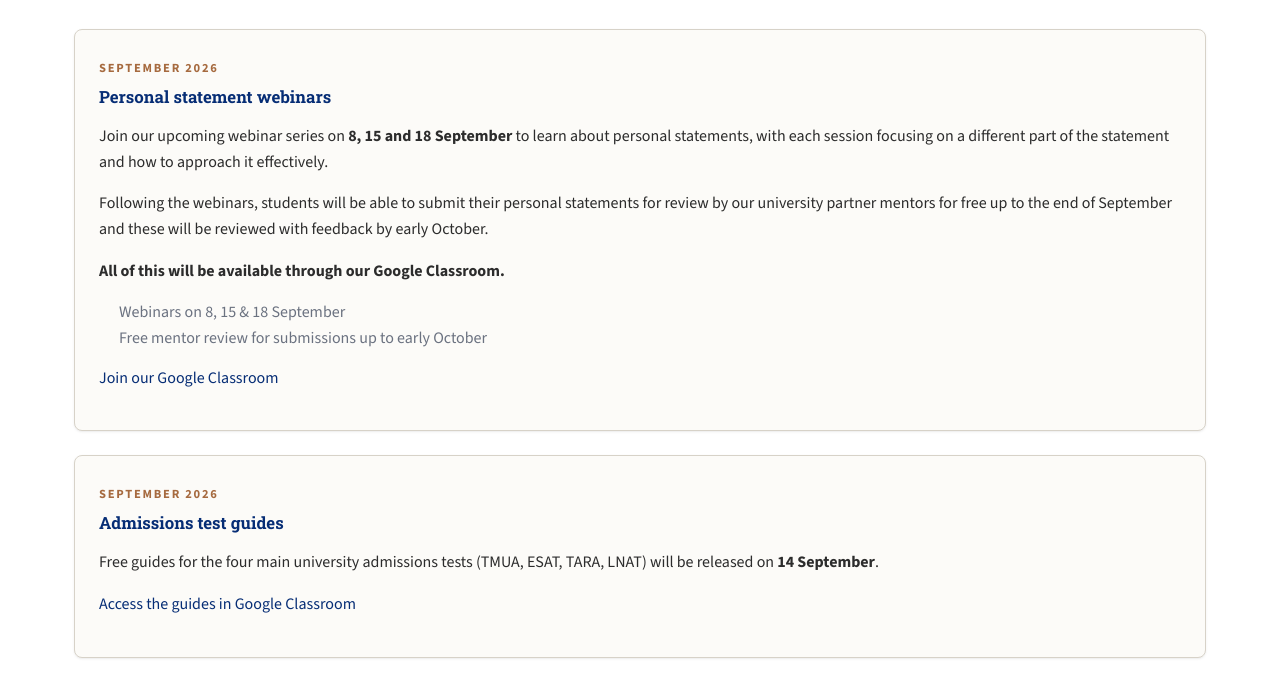
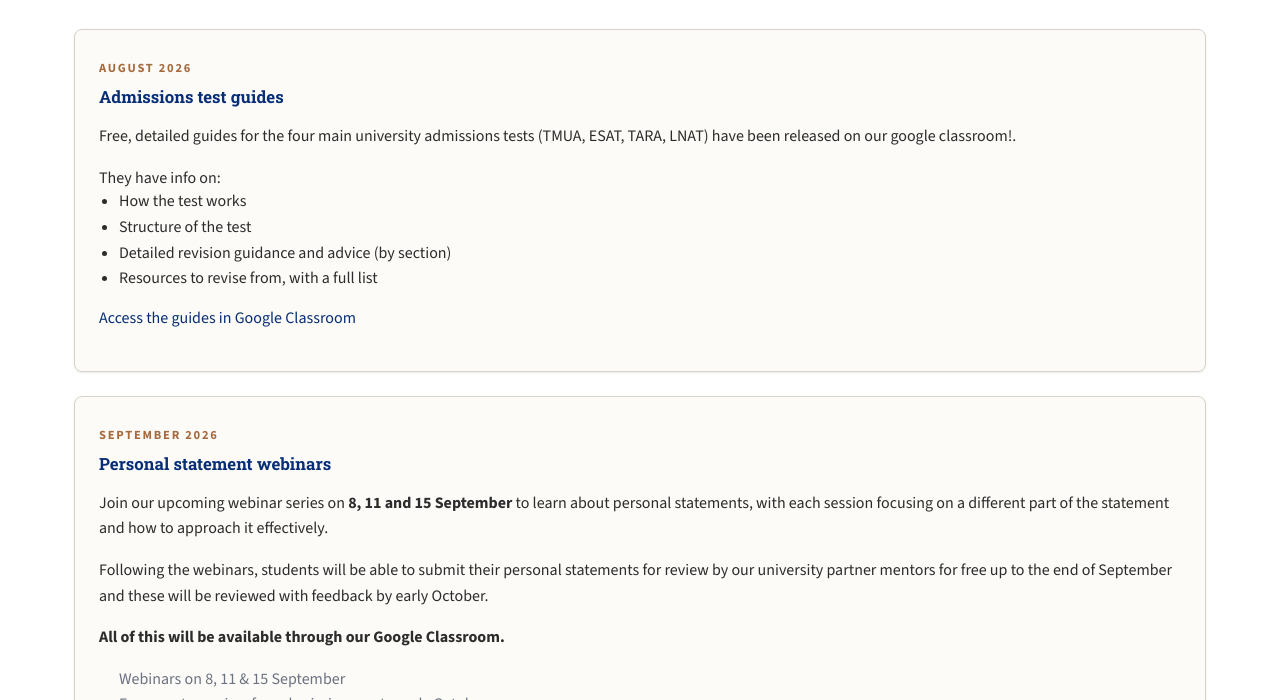
Before and after one commit to IshbirSingh/EdSeva-Website, a plain HTML site: page events.html in a window 1280 px wide. Shown: the part 660-1360 px from the top of the page. Drawn offline with nearby package versions, Linux system fonts and the light colour scheme.

Commit message:
Pre-release Changes
Add new UCL logo and make date/info changes

```diff
--- a/events.html
+++ b/events.html
@@ -83,24 +83,31 @@
         <p class="lede">These are the events we have planned.</p>
       </div>
       <div class="grid">
+        <article class="card" data-aos="fade-up" data-aos-delay="100">
+          <p class="eyebrow">August 2026</p>
+          <h4>Admissions test guides</h4>
+          <p>Free, detailed guides for the four main university admissions tests (TMUA, ESAT, TARA, LNAT) have been released on our google classroom!.</p>
+          <p style = "margin-bottom: -10px;">They have info on:</p>
+          <ul style="list-style: disc; padding-left: 1.25rem; margin-top: 0.5rem;">
+            <li>How the test works</li>
+            <li>Structure of the test</li>
+            <li>Detailed revision guidance and advice (by section)</li>
+            <li>Resources to revise from, with a full list</li>
+          </ul>
+          <p style="margin-top: 0.9rem;"><a href="https://classroom.google.com/c/ODcwNTE3MjA2MjIx?cjc=i6vutabl" target="_blank" rel="noopener">Access the guides in Google Classroom</a></p>
+        </article>
+
         <article class="card" data-aos="fade-up">
           <p class="eyebrow">September 2026</p>
           <h4>Personal statement webinars</h4>
-          <p>Join our upcoming webinar series on <strong>8, 15 and 18 September</strong> to learn about personal statements, with each session focusing on a different part of the statement and how to approach it effectively.</p>
+          <p>Join our upcoming webinar series on <strong>8, 11 and 15 September</strong> to learn about personal statements, with each session focusing on a different part of the statement and how to approach it effectively.</p>
           <p>Following the webinars, students will be able to submit their personal statements for review by our university partner mentors for free up to the end of September and these will be reviewed with feedback by early October.</p>
           <p><strong>All of this will be available through our Google Classroom.</strong></p>
           <ul style="margin: 0.75rem 0 0 1.25rem; color: var(--color-text-muted);">
-            <li>Webinars on 8, 15 &amp; 18 September</li>
+            <li>Webinars on 8, 11 &amp; 15 September</li>
             <li>Free mentor review for submissions up to early October</li>
           </ul>
           <p style="margin-top: 0.9rem;"><a href="https://classroom.google.com/c/ODcwNTE3MjA2MjIx?cjc=i6vutabl" target="_blank" rel="noopener">Join our Google Classroom</a></p>
-        </article>
-
-        <article class="card" data-aos="fade-up" data-aos-delay="100">
-          <p class="eyebrow">September 2026</p>
-          <h4>Admissions test guides</h4>
-          <p>Free guides for the four main university admissions tests (TMUA, ESAT, TARA, LNAT) will be released on <strong>14 September</strong>.</p>
-          <p style="margin-top: 0.9rem;"><a href="https://classroom.google.com/c/ODcwNTE3MjA2MjIx?cjc=i6vutabl" target="_blank" rel="noopener">Access the guides in Google Classroom</a></p>
         </article>
         <!--
         Original event card structure (commented out while there are no events):
```
Also changed, not shown: images/other/EdSeva GClassroom QR Code.png (added), images/other/EdSeva GClassroom QR Code.svg (added), images/partners/UCL Sikh Soc Blue.jpg (added), images/partners/UCL Sikh Soc.jpg.
